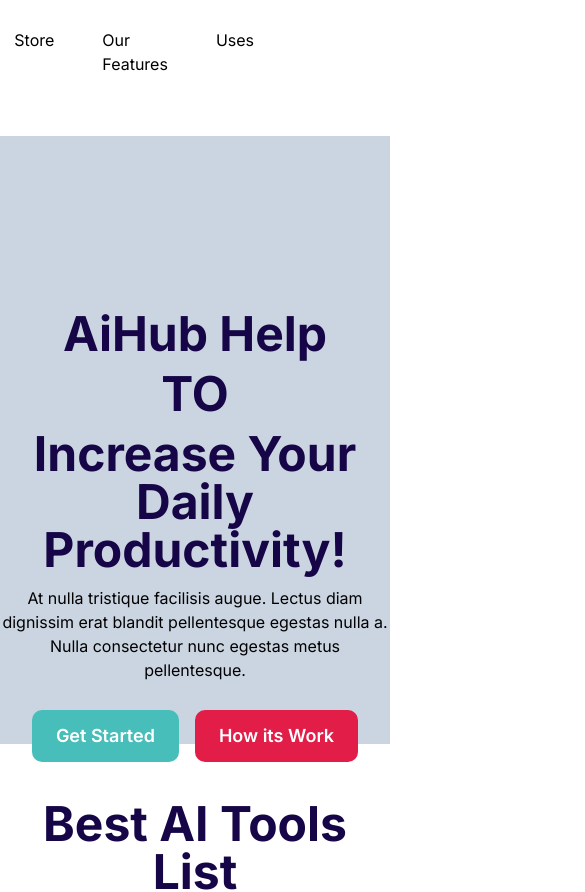
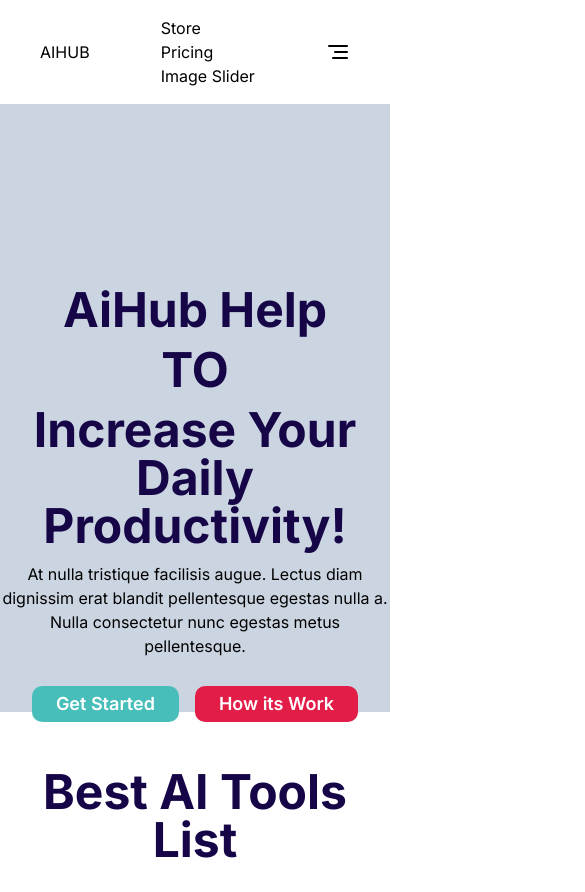
Before and after one commit to viibhuGupta/aihub, a Next.js app: page / in a window 390 px wide. Shown: the top 892 px of the page, 585 px wide, since content can reach past the window. Built offline with nearby package versions, Linux system fonts and the light colour scheme.

Commit message:
NavBar Responsivness

```diff
--- a/app/globals.css
+++ b/app/globals.css
@@ -4,7 +4,7 @@
 
 @layer utilities {
   .btn {
-    @apply py-3 px-6  hover:bg-opacity-70 rounded-[10px] text-white text-lg font-semibold;
+    @apply py-1 px-6  hover:bg-opacity-70 rounded-[10px] text-white text-lg font-semibold;
   }
 
   .heading {
--- a/components/Navbar.jsx
+++ b/components/Navbar.jsx
@@ -1,37 +1,66 @@
+"use client"
 import Link from 'next/link'
-import React from 'react'
+import React , {useState} from 'react'
+import { AlignRight } from 'lucide-react';
+
+const navData =[
+  {
+    name : "Store",
+    path : "/store"
+  },
+  {
+    name : "Pricing",
+    path : "/pricing"
+  },
+  {
+    name : "Image Slider",
+    path : "/imageSlider"
+  },
+
+]
 
 const Navbar = () => {
+  const [showNav, setShowNav] = useState(false);
   return (
-    <div className=" w-full flex justify-center  bg-transparent ">
-      <div className='flex justify-center items-center mt-7 '>
-        <ul className='flex gap-[30rem] '>
-          <li>
-            <Link href='/'>
-              <span>AIHUB</span> <span className='border-2 w-full bg-rose-500 text-white font-semibold text-lg rounded-lg p-3 justify-center'>Get best Ai</span>
+    <div className=" w-full flex justify-between items-center  bg-transparent p-4 pr-10 pl-10 ">
+
+            <Link
+            className='flex items-center gap-4'
+            href='/'>
+              <span>AIHUB</span> <span className='border-2 hidden lg:flex md:flex w-full bg-rose-400 text-white font-semibold text-lg rounded-lg p-1 pl-6 pr-6 '>Get best Ai</span>
             </Link>
-          </li>
-          <li>
-            <ul className='flex gap-12'>
-              <li>
-                <Link href='/store'>Store</Link>
-              </li>
-              <li>
-                <Link href='/'>Our Features</Link>
-              </li>
-              <li>
-                <Link href='/'>Uses</Link>
-              </li>
+
+
+
+
+
+            <ul className=' sm:flex  lg:flex lg:gap-5 md:flex md:gap-3'>
+
+              {
+                navData.map((items,index) => {
+                    return(
+                      <li
+                      className=''
+                      key={index}>
+                      <Link href={items.path} >{items.name}</Link>
+                      </li>
+                    )
+                })
+              }
+
             </ul>
-          </li>
-          <li>
-            <div className="flex gap-5">
+            {/* "md:flex lg:flex gap-5 hidden " */}
+            <div className= {`md:flex lg:flex lg:gap-5 md:gap-3 hidden `}>
               <button>Login</button>
               <button className='btn bg-red-400 text-primary'>Get Started</button>
             </div>
-          </li>
-        </ul>
-      </div>
+
+            <button className='lg:hidden md:hidden  '>
+            <AlignRight
+
+            />
+            </button>
+
     </div>
   )
 }
```
